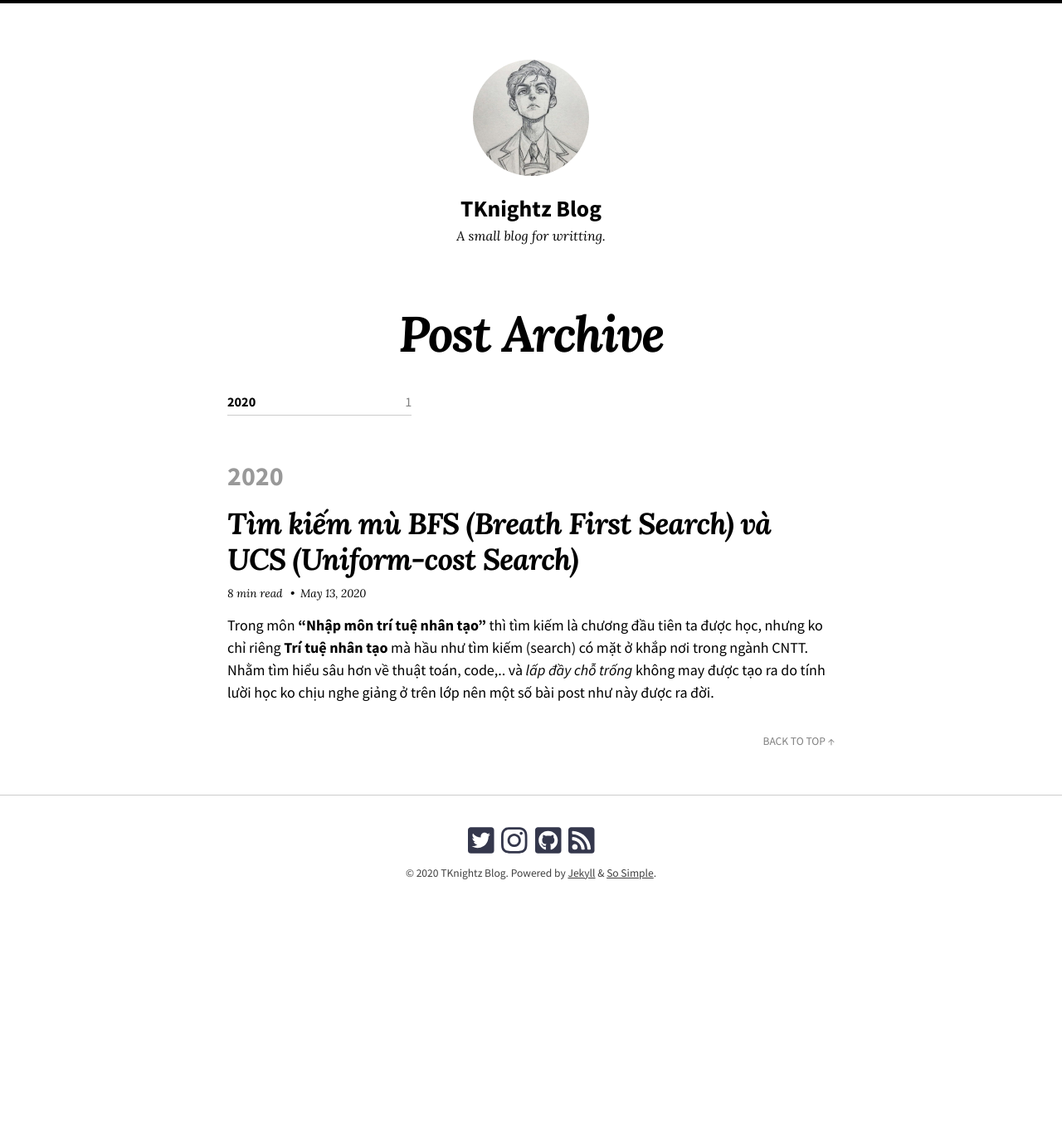
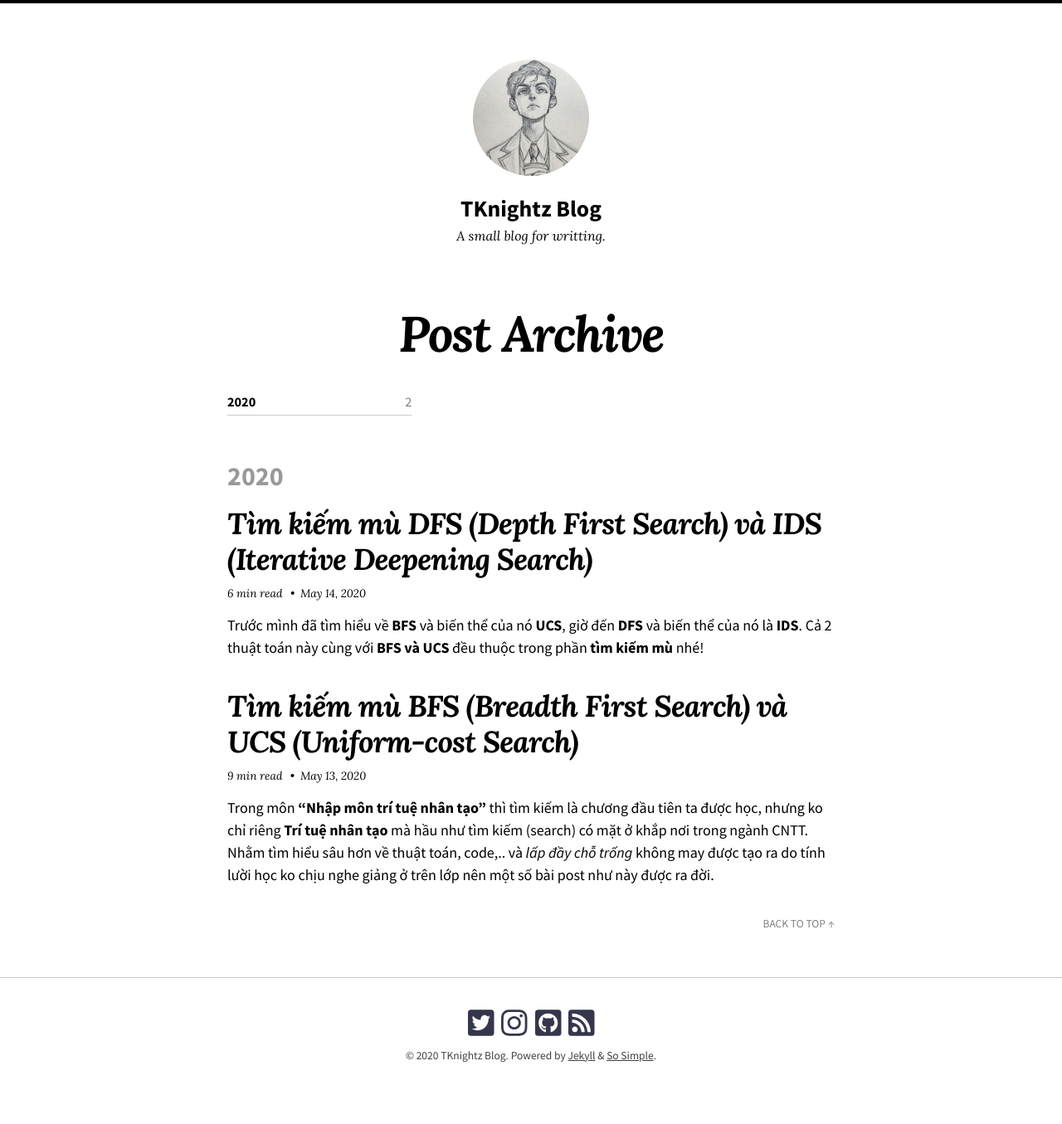
Before and after one commit to tknightz/tknightz.github.io, a Jekyll site: the page built from posts.md, in a window 1280 px wide. Shown: the whole page at 83% size. Built offline with Jekyll 4.4.1, drawn with Linux system fonts in a browser that asks for light colours; nearby versions of some CDN libraries; before the commit the page ends 1135 px from its top, so only the background shows below that; some of the changed lines change nothing that is shown.

Commit message:
Add a new post.

````diff
--- a/_posts/2020-05-13-tim-kiem-mu-bfs-ucs.md
+++ b/_posts/2020-05-13-tim-kiem-mu-bfs-ucs.md
@@ -1,5 +1,5 @@
 ---
-title: Tìm kiếm mù BFS (Breath First Search) và UCS (Uniform-cost Search)
+title: Tìm kiếm mù BFS (Breadth First Search) và UCS (Uniform-cost Search)
 excerpt_separator: "<!--more-->"
 tags:
     - study
@@ -58,7 +58,7 @@ Tìm kiếm theo mình biết là chia làm 2 loại:
 
 **Nguyên tắc:** trong số những nút biên, lựa chọn nút gần gốc nhất để mở rộng (nôm na là đi hết tầng này rồi mới tới tầng sau kiểu kiểu vây...)
 
-![BFS animation]({{'/images/bfs.gif'}}){: .align-center}
+![BFS animation]({{'/images/study/algo/bfs.gif'}}){: .align-center}
 
 Ý tưởng để giải bài toán này là ta sẽ dùng một hàng đợi (queue) để duyệt các nút và phải lưu lại đường đi ngắn nhất.
 
@@ -66,7 +66,7 @@ Tìm kiếm theo mình biết là chia làm 2 loại:
 
 **Ví dụ**
 
-![!BFS problem]({{'/images/bfs_problem.png'}}){: .align-center}
+![!BFS problem]({{'/images/study/algo/bfs_problem.png'}}){: .align-center}
 
 ### Cách trình bày lý thuyết
 
@@ -84,7 +84,7 @@ Tìm kiếm theo mình biết là chia làm 2 loại:
 **Nhận xét về thuật toán**
 
 * **Đầy đủ :** Có *(nó duyệt qua các nút trong từng hàng, nếu số nút trong hàng là hữu hạn thì đầy đủ.)*
-* **Thời gian:** *(Time Complexity)* Giả sử mỗi nút có b nút con, d : độ sâu của cây => Thời gian duyệt xong : 1+b+b<sup>2</sup>+b<sup>3</sup>+...+b<sup>d</sup> = O(b<sup>d</sup>)
+* **Thời gian:** *(Time Complexity)* Giả sử mỗi nút có tối đa b nút con, d : độ sâu từ gốc đến nút G => Thời gian duyệt xong : 1+b+b<sup>2</sup>+b<sup>3</sup>+...+b<sup>d</sup> = O(b<sup>d</sup>)
 * **Bộ nhớ:** *(Space complexity)* O(b<sup>d</sup>)
 * **Tối ưu?** Có (nếu không xét đến khoảng cách giữa các nút hay khoảng cách các nút bằng nhau thì nó sẽ cho kết quả tốt nhất.)
 
@@ -162,7 +162,7 @@ BFS.solve()
 
 #### Kết quả khi chạy code
 
-![BFS Solved!]({{'/images/solve_bfs.png'}}){:. align-center}
+![BFS Solved!]({{'/images/study/algo/solve_bfs.png'}}){:. align-center}
 
 
 ## Thuật toán duyệt theo giá thành thống nhất (Uniform-cost Search)
@@ -185,7 +185,7 @@ BFS.solve()
 
 **Ví dụ:** Tiếp tục với bài toán của **BFS** nhưng giờ ta có khoảng cách giữa cách đường đi.
 
-![UCS Problem]({{'/images/ucs_problem.png'}}){: .align-center}
+![UCS Problem]({{'/images/study/algo/ucs_problem.png'}}){: .align-center}
 
 ### Cách trình bày lý thuyết
 
@@ -201,6 +201,17 @@ BFS.solve()
 <b>( * ) Lưu ý :</b>  Xét **D<sub>B</sub>** có đường đến nút **G**, mà nút **G** đã ở trong ***queue*** rồi ta so sánh giá (cost) với **G** trong ***queue***. Đuờng đi qua **D -> G** (tổng là 75) nhỏ hơn so với đường đi qua **C -> G** (95) nên ta cập nhật giá (cost) và nút cha của **G**.
 
 **=> Đường đi : S -> A -> B -> D -> G**
+
+**Nhận xét về thuật toán**
+
+* **Đầy đủ :** Có *(nó duyệt qua các nút trong từng hàng, nếu số nút trong hàng là hữu hạn thì đầy đủ như BFS.)*
+* **Thời gian:** *(Time Complexity)* :
+    * Giả sử mỗi nút có tối đa b nút con, d: độ sâu từ S -> G, m: độ sâu tối đa của cây.
+    * BFS chỉ cần tìm được G là dừng ko cần quan tâm đến các con đường khác, nhưng UCS phải dò hết đuờng để tìm giá nhỏ nhất. (BFS ko bao giờ duyệt các tầng n : d < n <m, nhung UCS phải duyệt đến cả tầng m.)
+    * **UCS** ko quan tâm đến d, nó dừng khi tìm đuợc giá nhỏ nhất. **C** là đường tối ưu, mỗi tầng bạn tiến gần đến C hơn e lần => bạn cần **C**/e + 1 tầng. Time = O(b<sup>C/e</sup>) (nghe phức tạp thật nhưng ta biết rằng C/e+1 > d).
+* **Bộ nhớ:** *(Space complexity)* O(b<sup>C/e</sup>)
+* **Tối ưu?** Có (mất thời gian duyệt hết mà ko tối ưu thì hơi lạ.)
+
 
 ### Thực hành Coding
 
@@ -296,7 +307,7 @@ ucs.solve()
 
 #### Đây là kết quả khi chạy :
 
-![UCS Solved]({{'/images/solve_ucs.png'}}){: .align-center}
+![UCS Solved]({{'/images/study/algo/solve_ucs.png'}}){: .align-center}
 
 #### Đây là góc nhìn của mình (sinh viên) về môn học , nên không có ý dạy bảo ai cả.
 {: .notice--warning}
--- /dev/null
+++ b/_posts/2020-05-14-tim-kiem-mu-dfs-ids.md
@@ -0,0 +1,285 @@
+---
+title: Tìm kiếm mù DFS (Depth First Search) và IDS (Iterative Deepening Search)
+excerpt_separator: "<!--more-->"
+tags:
+    - study
+    - college
+categories:
+    - study
+comment: true
+---
+
+Trước mình đã tìm hiểu về **BFS** và biến thể của nó **UCS**, giờ đến **DFS** và biến thể của nó là **IDS**. Cả 2 thuật toán này cùng với **BFS và UCS** đều thuộc trong phần **tìm kiếm mù** nhé!
+
+<!--more-->
+
+# DFS (Depth First Search)
+{: .notice--info}
+
+**Nguyên tắc :** Trong số những nút ở tập biên (cái tập mà chúng ta cho các nút vào để xét) chọn nút xa gốc nhất để xét trước (đâm sâu hết nhánh này rồi sang nhánh kia..)
+
+![DFS Animation]({{'/images/study/algo/dfs.gif'}}){: .align-center}
+
+**Ví dụ:**
+
+![!DFS problem]({{'/images/study/algo/dfs_problem.png'}}){: .align-center}
+
+### Cách trình bày lý thuyết
+
+| STT|Nút được mở rộng|Tập biên O (queue)      |
+|----|----------------|------------------------|
+|  0| S              |   **A<sub>S</sub>**,**B<sub>S</sub>**,|
+|  1|A<sub>S</sub> |**D<sub>A</sub>**,**E<sub>A</sub>** ,B<sub>S</sub>|
+|  2 |D<sub>A</sub>|**F<sub>D</sub>**, E<sub>A</sub>,B<sub>S</sub> |
+|  3|F<sub>D</sub>| **G<sub>F</sub>**, E<sub>A</sub>,B<sub>S</sub>|
+|  4|G<sub>F</sub> |Đích|
+
+**=> Đường đi : S -> A -> D -> F -> G**
+
+**Nhận xét về thuật toán**
+
+* **Đầy đủ :** Không. (Trường hợp cây sâu vô hạn hoặc tìm được đích ở một trong những nhánh đầu thì nó sẽ ko duyệt các nhánh khác.)
+* **Thời gian:** *(Time Complexity)* Giả sử mỗi nút có b nút con, m : độ sâu tối đa của cây => Thời gian trường hợp xấu nhất là G ko có trong đồ thị = O(b<sup>m</sup>)
+* **Bộ nhớ:** *(Space complexity)* : O(bm) tốt hơn so với BFS (do nó chỉ lưu các phần tử của một nhánh nên bộ nhớ nhỏ hơn.)
+* **Tối ưu?**  Tất nhiên là **không rồi**. Vì nó ko đầy đủ (ko duyệt hết tất cả các kết quả có thể có nên nó ko biết đâu là đường đi ngắn nhất.)
+
+### Thực hành Coding
+
+**Giải quyết bài toán DFS này có 2 cách giải :**   **Dùng  đệ quy** hoặc **Dùng Stack** . Về cơ bản chúng như nhau, đệ quy thực chất là hàm chồng lên nhau trong  **Stack hệ thống** (**stack overflow** là lỗi tràn ngăn xếp nguyên nhân phổ biến gây ra lỗi này là khi có quá nhiều hàm đệ quy trong stack, đệ quy ko có điểm dừng hay đệ quy quá sâu.) Ở đây để cho gọn code mình sẽ sử dụng **đệ quy**.
+
+```python
+
+class DFS:
+    def __init__(self,dict):
+        self.dict = dict
+
+        # Cái này để lưu lại đường đi
+        self.father = {}
+
+        # Dùng mảng để lưu lại các node đã kiểm tra
+        self.mark = []
+
+    def findPath(self,node):
+        if node == 'S':
+            print('S -> ',end='')
+        else:
+            self.findPath(self.father[node])
+            if node == 'G':
+                print(f'{node}')
+            else:
+                print(f'{node} -> ',end='')
+
+    def solve(self,node='S'):
+        # Nếu node đó là G rồi thì in đường đi thôi
+        if node == 'G':
+            self.mark.append('G')
+            return
+        # Nếu ko phải G thì xét từng phần tử của node đó
+        for child in self.dict[node]:
+            # Chỉ duyệt các node chưa được duyệt
+            if child not in self.mark:
+                self.father[child]=node
+                self.mark.append(child)
+                self.solve(child)
+
+
+    def printPath(self):
+        # Nếu G chưa được duyệt => ko có đường đi đến G.
+        if 'G' not in self.mark:
+            print('No path to G!')
+        else:
+            self.findPath('G')
+
+"""
+Dùng dict để thể hiện đường đi.
+
+dict['A'] = ['B','C'] => từ A có thể đi đến B và C.
+
+"""
+dict = {
+    'S': ['A','B'],
+    'A': ['D','E'],
+    'B': ['C','D'],
+    'C': ['H','G'],
+    'D': ['F'],
+    'E': ['F'],
+    'F': ['G'],
+    'H': ['G']
+}
+
+dfs = DFS(dict)
+
+dfs.solve()
+dfs.printPath()
+
+```
+
+**Kết quả khi chạy code sẽ ra:**
+
+![DFS Solved!]({{'/images/study/algo/solve_dfs.png'}}){:. align-center}
+
+## Thuật toán duyệt sâu dần (Interative Deepening Search)
+{: .notice--info}
+
+**IDS** cũng có thể gọi là **IDDFS (Interative Deepening Depth First Search)** : một biến thể của **DFS**, nó sinh ra để giải quyết các vấn đề mà **DFS** ko giải quyết được **tính đầy đủ**, **tối ưu (đầy đủ thì chắc sẽ phải tối ưu rồi)** và khắc phục lỗi khi duyệt phải nhánh sâu vô hạn của **DFS**. Bằng cách duyệt các nút ko quá độ sâu cho trước, đi xuống dần dần.
+
+**Ví dụ: Sử dụng ví dụ của DFS để ta thấy sự khác nhau.**
+
+![!IDS problem]({{'/images/study/algo/dfs_problem.png'}}){: .align-center}
+
+### Cách trình bày lý thuyết
+
+| STT|Nút được mở rộng|Tập biên O (queue)      |
+|----|----------------|------------------------|
+|                   depth=0                         |
+|0| S||
+|                   depth=1                         |
+|0| S|**A<sub>S</sub>**,**B<sub>S</sub>**|
+|1|A<sub>S</sub>|B<sub>S</sub>|
+|2|B<sub>S</sub>||
+|                   depth=2                         |
+|0| S|**A<sub>S</sub>**,**B<sub>S</sub>**|
+| 1|A<sub>S</sub> |**D<sub>A</sub>**,**E<sub>A</sub>** ,B<sub>S</sub>|
+|2|D<sub>A</sub> |E<sub>A</sub> ,B<sub>S</sub>|
+|3|E<sub>A</sub>| B<sub>S</sub>|
+|4|B<sub>S</sub>|**C<sub>B</sub>**,**D<sub>B</sub>**|
+|5|C<sub>B</sub>|D<sub>B</sub>|
+|6|D<sub>B</sub>||
+|                   depth=3                         |
+|0| S|**A<sub>S</sub>**,**B<sub>S</sub>**|
+| 1|A<sub>S</sub> |**D<sub>A</sub>**,**E<sub>A</sub>** ,B<sub>S</sub>|
+|2|D<sub>A</sub> |**F<sub>D</sub>**,E<sub>A</sub> ,B<sub>S</sub>|
+|3|F<sub>D</sub>|E<sub>A</sub> ,B<sub>S</sub>|
+|4|E<sub>A</sub>| B<sub>S</sub>|
+|5|B<sub>S</sub>|**C<sub>B</sub>**|
+|5|C<sub>B</sub>|**G<sub>C</sub>**,**H<sub>C</sub>**|
+|6|G<sub>C</sub> |Đích|
+
+**=> Đường đi : S -> B -> C -> G**
+
+**Nhận xét về thuật toán**
+
+* **Đầy đủ :** Có.
+* **Thời gian:** *(Time Complexity)* Giả sử mỗi nút có b nút con, d : độ sâu từ gốc đến G => O(b<sup>d</sup>)
+* **Bộ nhớ:** *(Space complexity)* : O(bd).
+* **Tối ưu?**  Có. Vì nó duyệt lần lượt hết nên sẽ tìm ra đường đi ngắn nhất.
+
+
+### Thực hành Coding
+
+```python
+
+class IDS:
+    def __init__(self,dict):
+        self.dict = dict
+
+        # Cái này để lưu lại đường đi
+        self.father = {}
+
+        # Dùng dict lưu độ sâu các nút.
+        self.depth = {'S':0}
+
+        # Độ sâu cho phép tránh bị duyệt vô hạn một nhánh
+        self.curDepth = 0
+        self.notFound = True
+
+        # Kiểm tra xem còn nút con nào ko để duyệt.
+        self.remaining = True
+
+    def findPath(self,node):
+        if node == 'S':
+            print('S -> ',end='')
+        else:
+            self.findPath(self.father[node])
+            if node == 'G':
+                print(f'{node}')
+            else:
+                print(f'{node} -> ',end='')
+
+    def solve(self):
+        # Chạy tới khi tìm thấy hoặc hết node để duyệt
+        while self.notFound and self.remaining:
+            self.remaining = False
+            self.dfs('S')
+            self.curDepth+=1
+
+
+    def dfs(self,node='S'):
+        # Tìm được G thì in ra thôi
+        if node == 'G':
+            self.notFound = False
+            return
+
+        # Duyệt từng node con
+        for child in self.dict[node]:
+            # Cập nhật nếu nút đó được duyệt rồi nhưng với độ sâu sâu hơn hiện tại.
+            if child not in self.depth or self.depth[child] > self.depth[node]+1:
+                self.depth[child] = self.depth[node]+1
+                self.father[child]=node
+
+            # Nếu chưa chạm độ sâu giới hạn tiếp tục đào sâu
+            if self.depth[child] <= self.curDepth:
+                self.dfs(child)
+
+            # Vẫn còn nút có độ sâu lớn hơn độ sâu giới hạn
+            if self.depth[child] > self.curDepth:
+                # Ta vẫn tiếp tục phải đào.
+                self.remaining = True
+
+
+    def printPath(self):
+        # Nếu G chưa được duyệt => ko có đường đi đến G.
+        if self.notFound:
+            print('No path to G!')
+        else:
+            self.findPath('G')
+
+"""
+Dùng dict để thể hiện đường đi.
+
+dict['A'] = ['B','C'] => từ A có thể đi đến B và C.
+
+"""
+dict = {
+    'S': ['A','B'],
+    'A': ['D','E'],
+    'B': ['C','D'],
+    'C': ['H','G'],
+    'D': ['F'],
+    'E': ['F'],
+    'F': ['G'],
+    'H': ['G']
+}
+
+ids = IDS(dict)
+
+ids.solve()
+ids.printPath()
+
+
+```
+
+#### Đây là kết quả khi chạy :
+
+![UCS Solved]({{'/images/study/algo/solve_ids.png'}}){: .align-center}
+
+
+***Rõ ràng cùng một bài toán trên nhưng IDS cho kết quả tối ưu hơn (ko quan tâm tới khoảng cách giữa các nút như BFS) và lưu ý rằng trong IDS vẫn thêm lại nhưng nút đã duyệt rồi, còn DFS thì ko (DFS chỉ thêm lại các nút nằm trong Stack nhưng chưa được duyệt) vì nó làm thay đổi nghiệm của bài toán.***
+
+**Trước mình cũng thắc mắc :** ***"Sao IDS có vẻ giống BFS thế nhỉ?"*** Nhưng tìm hiểu kĩ hơn thì thấy rằng **IDS** dựa trên **DFS** nên nó chỉ lưu trữ số node trên một nhánh thôi => Space Complexity ( độ phức tạp bộ nhớ) =  O(bd), còn Time Complexity (thời gian chạy) = O(b<sup>d</sup>) giống như **BFS**, trông có vẻ **IDS** chạy lâu hơn (vì có thêm vòng lặp lồng nhau) nhưng mà ta thấy các đỉnh cành xa gốc thì số lần lặp lại sẽ ít hơn, nút gốc sẽ lặp lại d+1 lần, còn nút ở độ sâu d sẽ chỉ lặp lại một lần => (d+1) + db + (d-1)b<sup>2</sup>+...+b<sup>d</sup> = O(b<sup>d</sup>).
+
+## Tổng kết 4 thuật toán trong tìm kiếm mù
+{: .notice--info}
+
+|  |  BFS              | UCS |DFS|IDS|
+|-----------------|----|-----|---|--|
+| Đầy đủ?         | Có  | Có | Không                                                          | Có  |
+| Tối ưu?         | Có  | Có                                                | Không           | Có  |
+| Time Complexity| O(b<sup>d</sup>)        | O(<sup>C/e</sup>)| O(b<sup>m</sup>) | O(b<sup>d</sup>) |
+| Space Complexity|O(b<sup>d</sup>)   |  O(<sup>C/e</sup>)| O(bm) |O(bd)|
+
+**Từ đây ta có kết luận :**
+* Dùng **BFS** khi độ phân nhánh b nhỏ.
+* Dùng **DFS** khi biết trước độ sâu tối đa (m) khi đó bạn có thể chỉnh sửa code để tìm ra tất cả các đường đi.
+* **UCS** khi có đề cập giá thành đường đi.
+* **IDS** khi độ sâu tối đa (m) lớn.
````
Also changed, not shown: images/study/algo/bfs.gif (renamed from images/bfs.gif), images/study/algo/bfs_problem.jpg (renamed from images/bfs_problem.jpg), images/study/algo/bfs_problem.png (renamed from images/bfs_problem.png), images/study/algo/dfs.gif (added), images/study/algo/dfs_problem.png (added), images/study/algo/solve_bfs.png (renamed from images/solve_bfs.png), images/study/algo/solve_dfs.png (added), images/study/algo/solve_ids.png (added), images/study/algo/solve_ucs.png (renamed from images/solve_ucs.png), images/study/algo/ucs_problem.png (renamed from images/ucs_problem.png).
